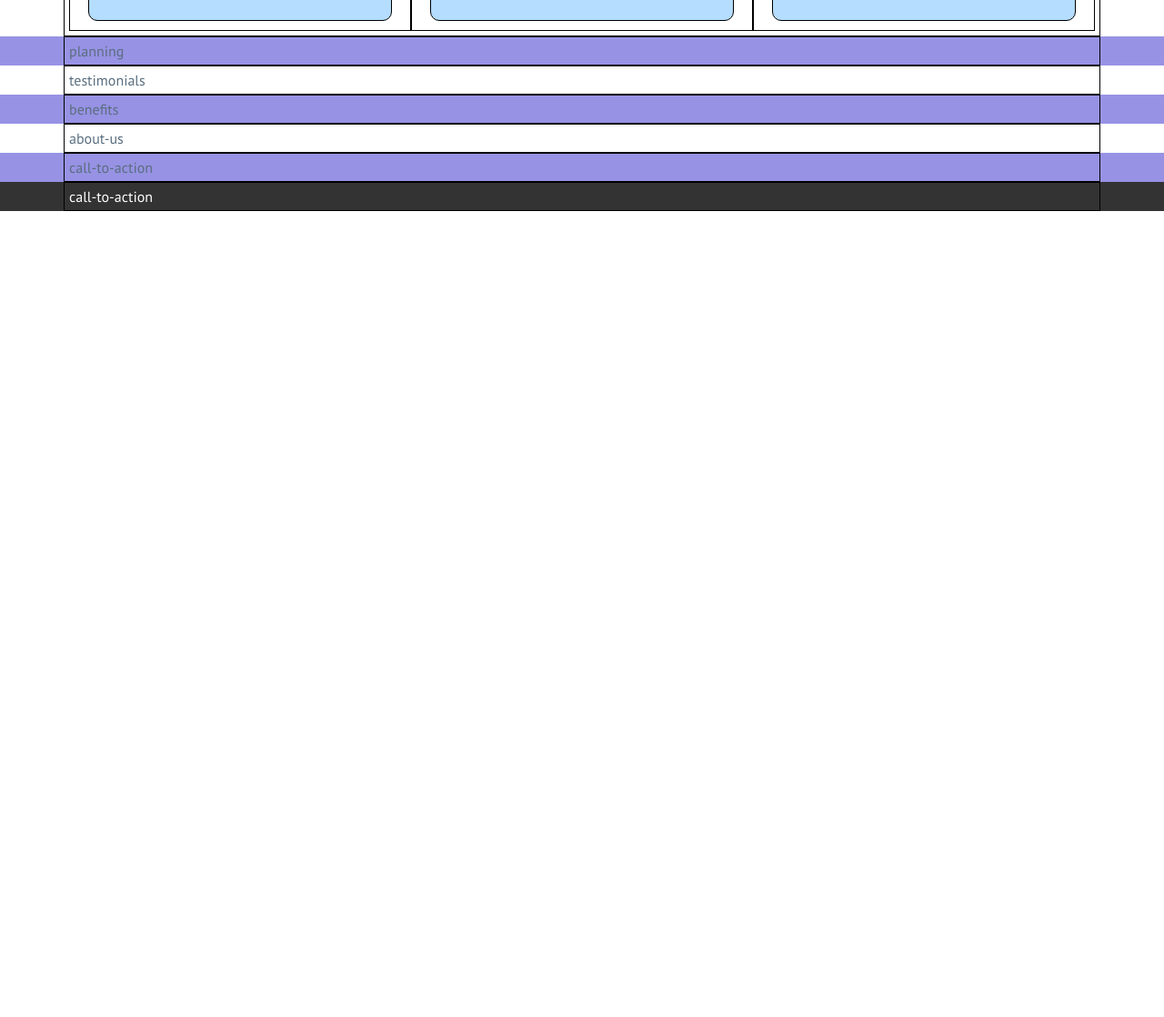
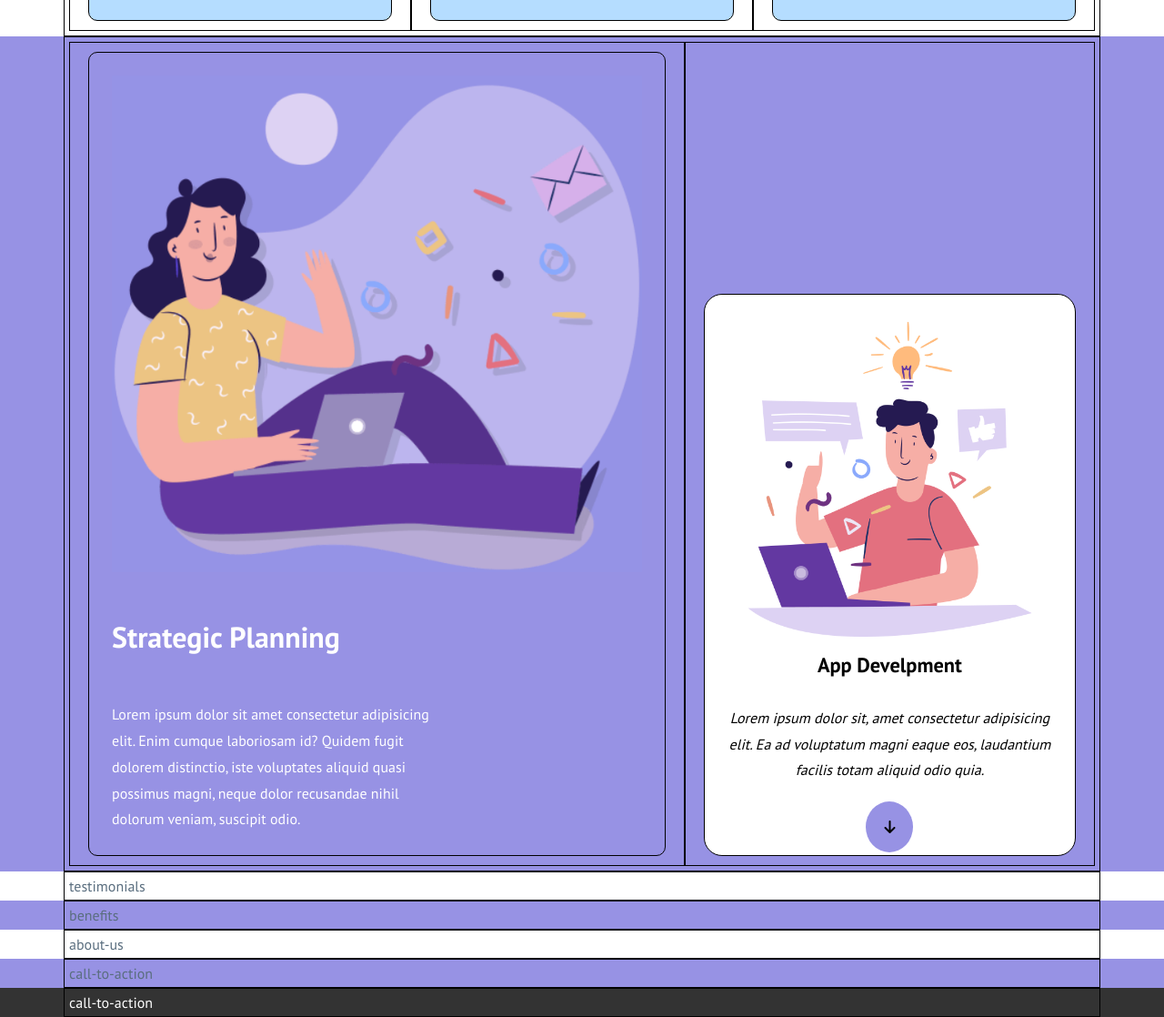
Before and after one commit to Vinffs/htmlcss-responsive-layout, a plain HTML site: page index.html in a window 1280 px wide. Shown: the part 828-1946 px from the top of the page at 91% size. Before the commit the page ends 1060 px from the top, so only its background shows below. Drawn offline with Linux system fonts and the light colour scheme.

Commit message:
added planning section + responsivness

```diff
--- a/css/style.css
+++ b/css/style.css
@@ -12,6 +12,7 @@
 	--color-bg-card: #b5ddff;
 	--color-contrast-color: #fcc060;
 	--color-text: #5A6E7F;
+    --color-black: #000000;
 }
 body{
     font-family: 'PT Sans', sans-serif;
@@ -121,6 +122,9 @@ body{
 .gray-text{
     color: var(--color-text);
 }
+.black-text{
+    color: var(--color-black);
+}
 .text-center{
     text-align: center;
 }
@@ -133,6 +137,10 @@ h3, .fa-solid.fa-bars{
 .col p{
     font-weight: bold;
 }
+.regular{
+    font-weight: 400;
+}
+
 
 /* buttons */
 .btn{
@@ -189,6 +197,19 @@ nav ul{
     color: var(--color-secondary-color);
     margin: 20px 0;
 }
+.planning-title{
+    font-size: 2em;
+}
+.italic{
+    font-style: italic;
+
+}
+.fa-arrow-down{
+    font-size: 1em;
+    padding: 20px;
+    background-color: var(--color-primary-color);
+    color: var(--color-black);
+}
 
 /* footer */
 footer{
@@ -214,10 +235,9 @@ footer{
     }
 }
 @media screen and (min-width: 768px){
-    .img{
+    .img.phone{
         width: 50%;
     }
-
 }
 @media screen and (min-width: 992px){
     nav .fa-solid.fa-bars{
@@ -235,7 +255,7 @@ footer{
         color: var(--color-light-color);
         font-size: 1.05em;
     }
-    .img{
+    .img.phone{
         width: 100%;
     }
     .card-image{
@@ -250,7 +270,9 @@ footer{
 
 }
 @media screen and (min-width: 1200px){
-
+    .flex-r{
+        display: flex;
+    }
     .container{
         max-width: 1140px;
         margin: 0 auto;
@@ -258,4 +280,22 @@ footer{
     #intro .col:first-child .card{
         display: flex;
     }
+    .img.phone{
+        width: 100%;
+        position: relative;
+        top: 10px;
+    }
+    .planning{
+        width: 60%;
+    }
+    .planning.two{
+        width: 40%;
+        display: flex;
+        flex-wrap: wrap;
+        align-content: flex-end;
+    }
+    .resize{
+        height: 70%;
+    }
+
 }
--- a/index.html
+++ b/index.html
@@ -43,7 +43,7 @@
                             </a>
                         </div>
                         <div class="card-image">
-                            <img class="img" src="img/phone.png" alt="phone">
+                            <img class="img phone" src="img/phone.png" alt="phone">
                         </div>
                     </div>
                 </div>
@@ -79,8 +79,28 @@
         </section>
 
         <section id="planning" class="bg-primary">
-            <div class="container debug">
-                planning
+            <div class="container debug flex-r">
+                <div class="col py-10 px-20 debug planning ">
+                    <div class="bg-primary small-border-rounded py-25 px-25 debug ">
+                        <div class="image-planning flex">
+                            <img class="img" src="img/planning1.png" alt="planning-one">
+                        </div>
+                        <div class="card-content">
+                            <h3 class="py-50 text-secondary planning-title text-light">Strategic Planning</h3>
+                            <div class="line-height text-light">Lorem ipsum dolor sit amet consectetur adipisicing elit. Enim cumque laboriosam id? Quidem fugit dolorem distinctio, iste voluptates aliquid quasi possimus magni, neque dolor recusandae nihil dolorum veniam, suscipit odio.</div>
+                        </div>
+                    </div>
+                </div>
+                <div class="col py-10 px-20 debug planning two">
+                    <div class="card bg-light big-border-rounded py-25 px-25 debug text-center resize">
+                        <div class="image-planning two">
+                            <img class="img" src="img/planning2.png" alt="planning-two">
+                        </div>
+                        <h3 class="gray-text py-10 black-text">App Develpment</h3>
+                        <div class="py-20 line-height italic black-text">Lorem ipsum dolor sit, amet consectetur adipisicing elit. Ea ad voluptatum magni eaque eos, laudantium facilis totam aliquid odio quia.</div>
+                        <i class="fa-solid fa-arrow-down circle"></i>
+                    </div>
+                </div>
             </div>
         </section>
 
```
